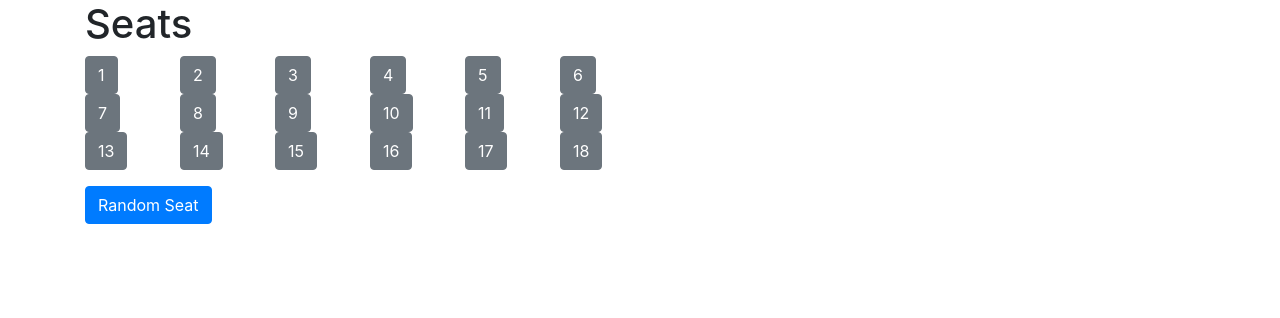
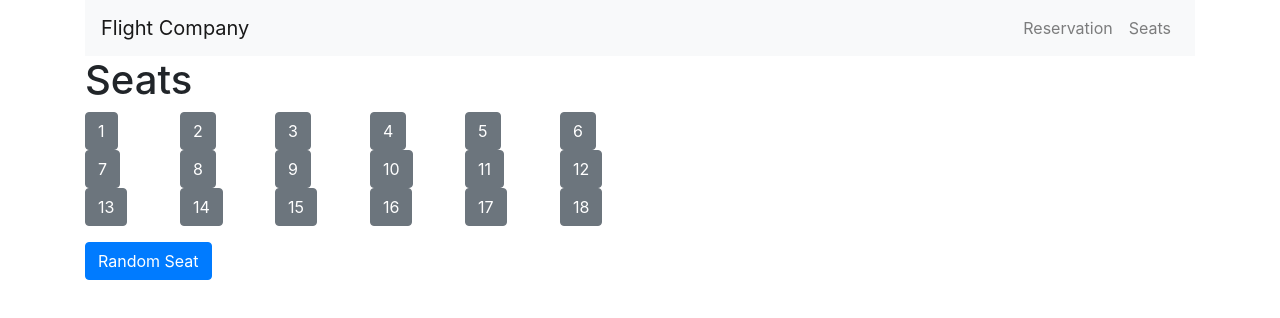
Before and after one commit to dydokamil/flight-check-ins, a React (Create React App) app: page / in a window 1280 px wide. Shown: the top 318 px of the page. Built offline with nearby package versions, Linux system fonts and the light colour scheme.

Commit message:
Reservations can be cancelled

```diff
--- a/src/components/App.js
+++ b/src/components/App.js
@@ -2,12 +2,14 @@ import React, { Component } from 'react'
 import { Container, Row, Col } from 'reactstrap'
 
 import Seats from './Seats'
+import Navbar from './Navbar'
 import './App.css'
 
 class App extends Component {
   render() {
     return (
       <Container>
+        <Navbar />
         <Seats />
       </Container>
     )
--- /dev/null
+++ b/src/components/Navbar.js
@@ -0,0 +1,55 @@
+import React from 'react'
+// import {
+//   Collapse,
+//   Navbar,
+//   NavbarToggler,
+//   NavbarBrand,
+//   Nav,
+//   NavItem,
+//   NavLink,
+//   UncontrolledDropdown,
+//   DropdownToggle,
+//   DropdownMenu,
+//   DropdownItem
+// } from 'reactstrap'
+
+import { Link } from 'react-router-dom'
+
+export default class Example extends React.Component {
+  constructor(props) {
+    super(props)
+
+    this.toggle = this.toggle.bind(this)
+    this.state = {
+      isOpen: false
+    }
+  }
+  toggle() {
+    this.setState({
+      isOpen: !this.state.isOpen
+    })
+  }
+  render() {
+    return (
+      <div>
+        <nav className="navbar navbar-expand-md navbar-light bg-light">
+          <Link to="/" className="navbar-brand">
+            Flight Company
+          </Link>
+          <ul className="ml-auto navbar-nav">
+            <li className="nav-item">
+              <Link to="/reservation" className="nav-link">
+                Reservation
+              </Link>
+            </li>
+            <li className="nav-item">
+              <Link to="/" className="nav-link">
+                Seats
+              </Link>
+            </li>
+          </ul>
+        </nav>
+      </div>
+    )
+  }
+}
--- a/src/components/Reservation.js
+++ b/src/components/Reservation.js
@@ -1,15 +1,53 @@
 import React from 'react'
+import { Container, Row, Col } from 'reactstrap'
+import { connect } from 'react-redux'
+import { Button } from 'reactstrap'
+
+import Navbar from './Navbar'
+import * as actions from '../actions'
 
 class Reservation extends React.Component {
+  state = { seatId: null }
+
+  componentDidMount = () => {
+    this.setState({ seatId: this.props.reservedSeat })
+  }
+
+  cancelReservation = () => {
+    this.props.onCancelReservation(this.state.seatId)
+  }
+
   render() {
     return (
-      <div>
+      <Container>
+        <Navbar />
         <h1>Reservation</h1>
-      </div>
+        {!this.props.madeReservation ? (
+          <h2>You have not made any reservations.</h2>
+        ) : (
+          <div>
+            <div>Your seat: {this.props.reservedSeat}</div>
+            <Button onClick={this.cancelReservation} color="danger">
+              Cancel Reservation
+            </Button>
+          </div>
+        )}
+      </Container>
     )
   }
 }
 
-const mapStateToProps = state => ({})
+const mapStateToProps = state => ({
+  madeReservation: state.seatsReducer.madeReservation,
+  reservedSeat: state.seatsReducer.reservedSeat
+})
 
-export default Reservation
+const mapDispatchToProps = dispatch => ({
+  onCancelReservation: seatId =>
+    dispatch({
+      type: actions.CANCEL_RESERVATION,
+      payload: { id: seatId }
+    })
+})
+
+export default connect(mapStateToProps, mapDispatchToProps)(Reservation)
--- a/src/components/Seats.js
+++ b/src/components/Seats.js
@@ -4,9 +4,9 @@ import { Button, Popover, PopoverHeader, PopoverBody } from 'reactstrap'
 import { Container, Row, Col } from 'reactstrap'
 
 import Seat from './Seat'
+import Navbar from './Navbar'
 
 export const convertTo2D = seats => {
-  console.log(seats)
   let rows = []
   for (let i = 0; i < seats.length / 6; i++) {
     let leftSide = []
@@ -31,7 +31,8 @@ class Seats extends React.Component {
     const { seats } = this.props
     const converted = convertTo2D(seats)
     return (
-      <div>
+      <Container>
+        <Navbar />
         <h1>Seats</h1>
         {seats &&
           converted.map((seatRow, rowIdx) => {
@@ -59,7 +60,7 @@ class Seats extends React.Component {
             <Button color="primary">Random Seat</Button>
           </Col>
         </Row>
-      </div>
+      </Container>
     )
   }
 }
--- a/src/index.js
+++ b/src/index.js
@@ -7,6 +7,7 @@ import { BrowserRouter, Switch, Route } from 'react-router-dom'
 import './index.css'
 import 'bootstrap/dist/css/bootstrap.css'
 import App from './components/App'
+import Seats from './components/Seats'
 import Reservation from './components/Reservation'
 import registerServiceWorker from './registerServiceWorker'
 import { createStore, applyMiddleware } from 'redux'
@@ -18,8 +19,8 @@ ReactDOM.render(
   <Provider store={store}>
     <BrowserRouter>
       <Switch>
-        <Route path="/" component={App} />
         <Route path="/reservation/" component={Reservation} />
+        <Route path="/" component={Seats} />
       </Switch>
     </BrowserRouter>
   </Provider>,
--- a/src/reducers/seatsReducer.js
+++ b/src/reducers/seatsReducer.js
@@ -10,7 +10,8 @@ const INITIAL_STATE = {
   seats: seatsFlat,
   basePrice: 50,
   checkInFee: 10,
-  madeReservation: false
+  madeReservation: false,
+  reservedSeat: null
 }
 
 const seatsReducer = (state = INITIAL_STATE, action) => {
@@ -29,7 +30,9 @@ const seatsReducer = (state = INITIAL_STATE, action) => {
             {},
             {
               ...reservedSeat,
-              available: false,
+              available: reservedSeat.reservedUntil
+                ? reservedSeat.reservedUntil.isBefore(moment.utc())
+                : false,
               paid: false,
               reservedUntil: moment.utc().add(3, 'minutes')
             }
@@ -62,7 +65,6 @@ const seatsReducer = (state = INITIAL_STATE, action) => {
       }
 
     default:
-      console.log(state)
       return state
   }
 }
```
